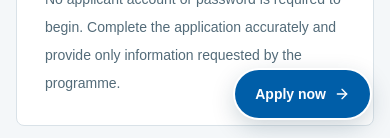
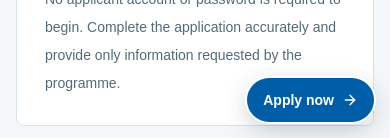
Before and after one commit to hafar-maker/ida-world-support-grant, a Next.js app in the folder ida-grant/: page /about in a window 390 px wide. Shown: the part 706-844 px from the top of the page. Built offline with nearby package versions, Linux system fonts and the light colour scheme; no server answers; the database is empty.

Commit message:
Refine floating Apply Now button for mobile

```diff
--- a/ida-grant/components/site-header.tsx
+++ b/ida-grant/components/site-header.tsx
@@ -15,7 +15,6 @@ const nav = [
 
 export function SiteHeader() {
   const [mobileOpen, setMobileOpen] = useState(false);
-
   const closeMenu = () => setMobileOpen(false);
 
   return (
@@ -28,13 +27,8 @@ export function SiteHeader() {
 
       <header className="sticky top-0 z-40 border-b border-[#d9e2e8] bg-white">
         <div className="container-x flex min-h-[74px] items-center gap-3">
-          <Link
-            href="/"
-            onClick={closeMenu}
-            className="flex min-w-0 flex-1 items-center gap-3"
-            aria-label="IDA World Support Grant home"
-          >
-            <div className="grid h-11 w-11 shrink-0 place-items-center rounded-full border-2 border-[#005ea8] text-[#005ea8] font-black">IDA</div>
+          <Link href="/" onClick={closeMenu} className="flex min-w-0 flex-1 items-center gap-3" aria-label="IDA World Support Grant home">
+            <div className="grid h-11 w-11 shrink-0 place-items-center rounded-full border-2 border-[#005ea8] font-black text-[#005ea8]">IDA</div>
             <div className="leading-tight">
               <div className="text-[13px] font-extrabold tracking-wide text-[#12304a]">IDA WORLD</div>
               <div className="text-[10px] font-bold tracking-[.18em] text-[#536b79]">SUPPORT GRANT</div>
@@ -53,13 +47,7 @@ export function SiteHeader() {
             <Search size={15} /> Search grants
           </Link>
 
-          <button
-            type="button"
-            onClick={() => setMobileOpen((open) => !open)}
-            className="inline-flex h-11 w-11 shrink-0 items-center justify-center rounded-md border border-[#d9e2e8] text-[#12304a] hover:bg-[#f4f7f9] focus:outline-none focus:ring-2 focus:ring-[#005ea8] lg:hidden"
-            aria-label={mobileOpen ? "Close navigation menu" : "Open navigation menu"}
-            aria-expanded={mobileOpen}
-          >
+          <button type="button" onClick={() => setMobileOpen((open) => !open)} className="inline-flex h-11 w-11 shrink-0 items-center justify-center rounded-md border border-[#d9e2e8] text-[#12304a] hover:bg-[#f4f7f9] focus:outline-none focus:ring-2 focus:ring-[#005ea8] lg:hidden" aria-label={mobileOpen ? "Close navigation menu" : "Open navigation menu"} aria-expanded={mobileOpen}>
             {mobileOpen ? <X size={22} /> : <Menu size={22} />}
           </button>
         </div>
@@ -68,30 +56,14 @@ export function SiteHeader() {
           <div className="border-t border-[#d9e2e8] bg-white shadow-lg lg:hidden">
             <nav className="container-x py-3" aria-label="Mobile primary">
               {nav.map(([label, href]) => (
-                <Link
-                  key={label}
-                  href={href}
-                  onClick={closeMenu}
-                  className="flex min-h-12 items-center justify-between border-b border-[#edf1f4] px-2 text-sm font-semibold text-[#12304a] last:border-b-0 hover:bg-[#f4f7f9] hover:text-[#005ea8]"
-                >
+                <Link key={label} href={href} onClick={closeMenu} className="flex min-h-12 items-center justify-between border-b border-[#edf1f4] px-2 text-sm font-semibold text-[#12304a] last:border-b-0 hover:bg-[#f4f7f9] hover:text-[#005ea8]">
                   <span>{label}</span>
                   {["Find a Grant", "Applicants"].includes(label) && <ChevronDown size={15} />}
                 </Link>
               ))}
               <div className="grid gap-2 pt-3 sm:hidden">
-                <Link
-                  href="/grants"
-                  onClick={closeMenu}
-                  className="inline-flex min-h-11 items-center justify-center gap-2 rounded-md border border-[#005ea8] px-4 text-sm font-bold text-[#005ea8]"
-                >
+                <Link href="/grants" onClick={closeMenu} className="inline-flex min-h-11 items-center justify-center gap-2 rounded-md border border-[#005ea8] px-4 text-sm font-bold text-[#005ea8]">
                   <Search size={16} /> Search grants
-                </Link>
-                <Link
-                  href="/apply"
-                  onClick={closeMenu}
-                  className="inline-flex min-h-11 items-center justify-center gap-2 rounded-md bg-[#005ea8] px-4 text-sm font-bold text-white"
-                >
-                  Apply now <ArrowRight size={15}/>
                 </Link>
               </div>
             </nav>
@@ -99,11 +71,7 @@ export function SiteHeader() {
         )}
       </header>
 
-      <Link
-        href="/apply"
-        aria-label="Apply now"
-        className="fixed bottom-5 right-5 z-50 inline-flex items-center gap-2 rounded-full bg-[#005EA8] px-5 py-3.5 text-sm font-extrabold text-white shadow-[0_8px_24px_rgba(11,45,69,0.22)] ring-2 ring-white transition hover:bg-[#004B87] focus:outline-none focus:ring-2 focus:ring-[#005EA8] focus:ring-offset-2"
-      >
+      <Link href="/apply" aria-label="Apply now" className="fixed bottom-5 right-5 z-[60] inline-flex items-center gap-2 rounded-full bg-[#005EA8] px-5 py-3.5 text-sm font-extrabold text-white shadow-[0_8px_24px_rgba(11,45,69,0.22)] ring-2 ring-white transition hover:bg-[#004B87] focus:outline-none focus:ring-2 focus:ring-[#005EA8] focus:ring-offset-2 max-sm:bottom-4 max-sm:right-4 max-sm:px-4 max-sm:py-3">
         Apply now <ArrowRight size={16} />
       </Link>
     </>
```
